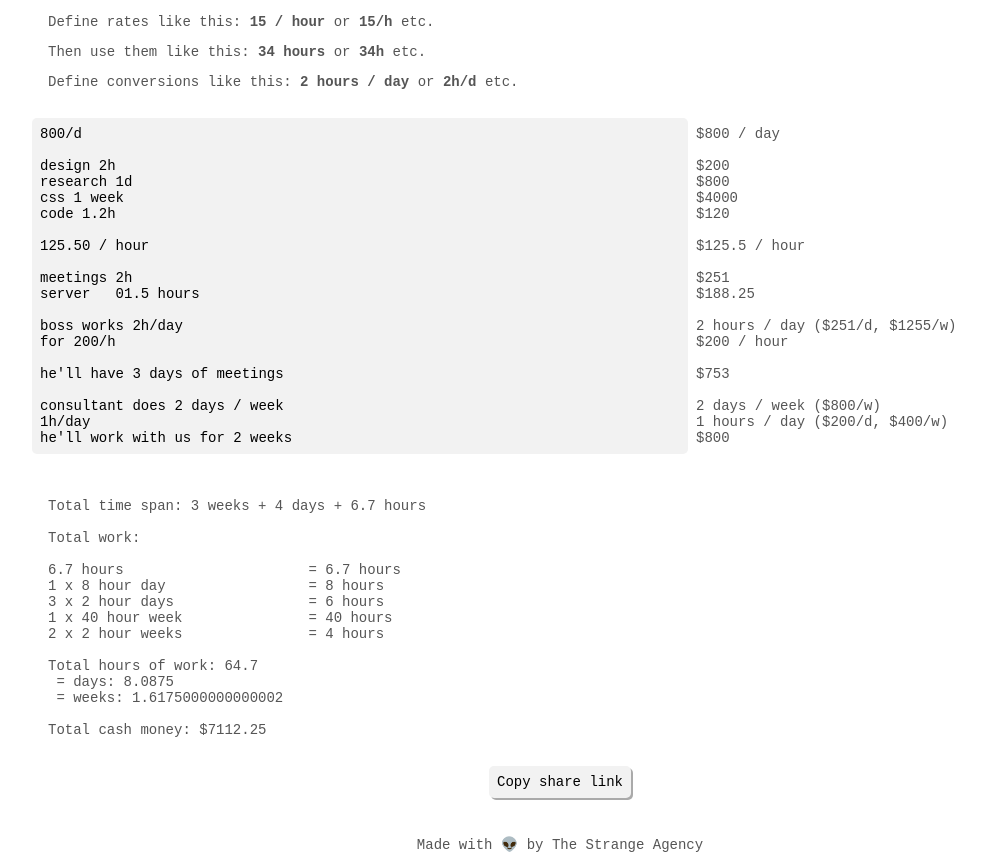
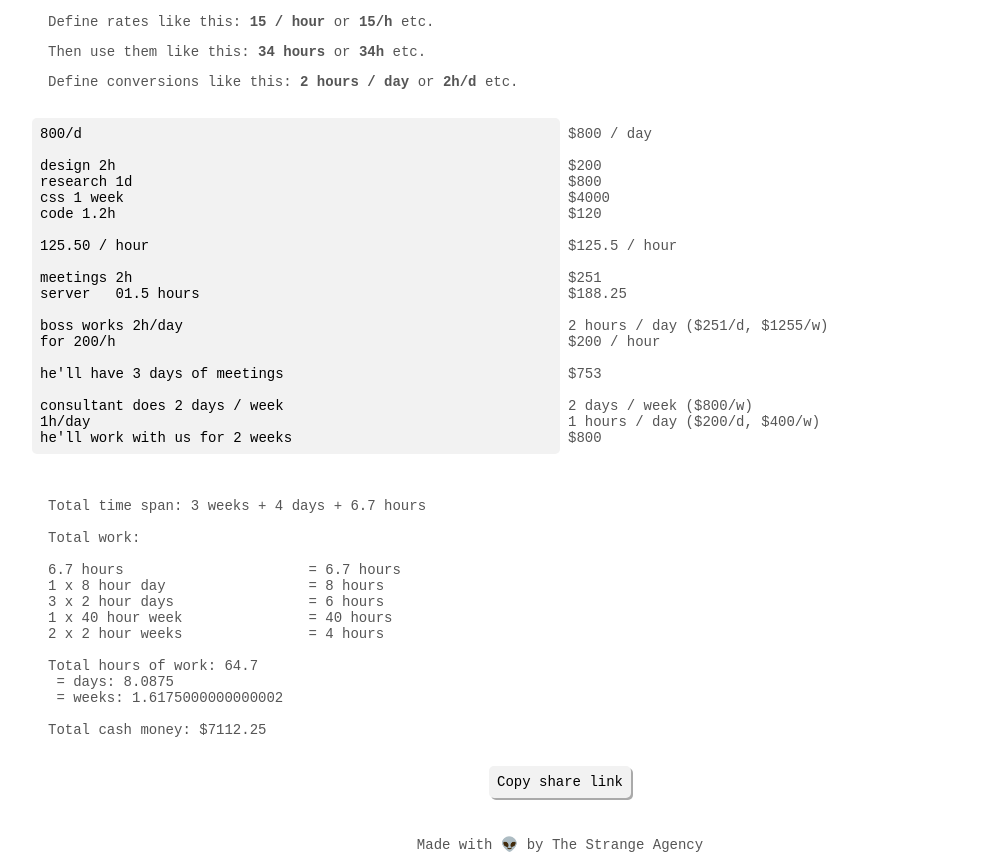
Before and after one commit to lucaskuzma/estimate.express, a React (Create React App) app: page / in a window 1280 px wide. Shown: the whole page, without its empty margins (80-1065 px from the left). Built offline with nearby package versions, Linux system fonts and the light colour scheme.

Commit message:
need more room for output after all

```diff
--- a/src/App.css
+++ b/src/App.css
@@ -25,14 +25,14 @@
 }
 
 .App-entryArea {
-  width: 50%;
+  width: 40%;
   color: #000000;
   background-color: #f2f2f2;
   border-radius: 5px;
 }
 
 .App-outputArea {
-  width: 30%;
+  width: 40%;
 }
 
 .App-totalsArea {
```
